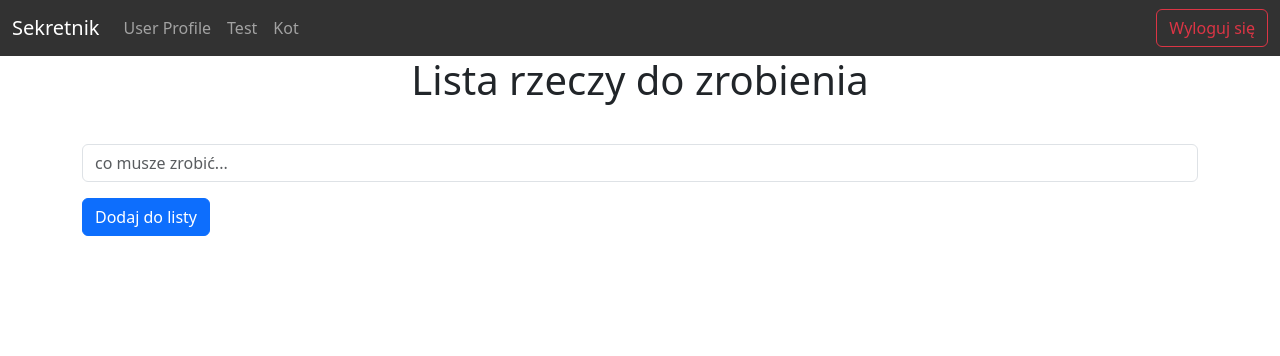
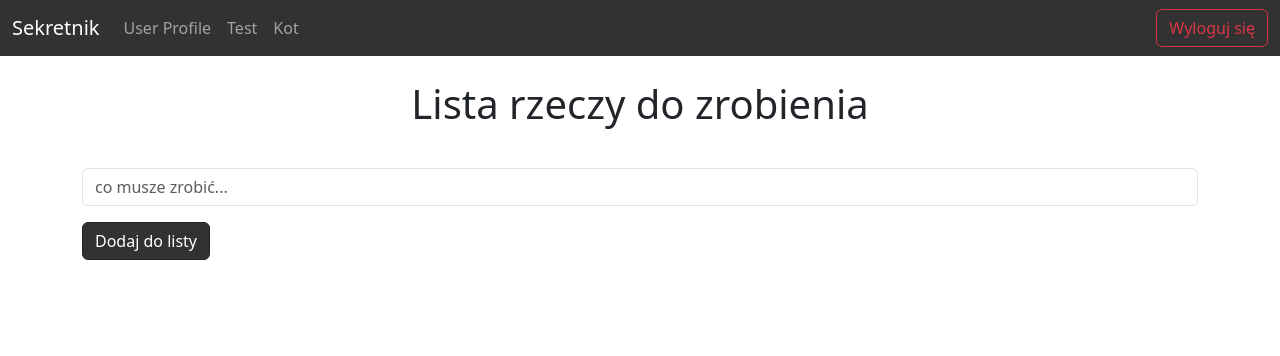
Before and after one commit to marcincwiek/PythonProject, a Flask app: page / in a window 1280 px wide. Shown: the top 356 px of the page. Run offline with Flask 3, Linux system fonts and the light colour scheme; the visitor is signed in with stand-in values (Sample User, id 1); data that the repository does not hold is empty.

Commit message:
style: btn colour change

```diff
--- a/templates/index.html
+++ b/templates/index.html
@@ -1,6 +1,7 @@
 {% extends 'base.html' %}
 
 {% block content %}
+<br>
 <div class="text-center mb-4">
     <h1>Lista rzeczy do zrobienia</h1>
 </div>
@@ -38,6 +39,6 @@
     <div class="mb-3">
         <input type="text" class="form-control" name="item_text" placeholder="co musze zrobić...">
     </div>
-    <button type="submit" class="btn btn-primary mb-3">Dodaj do listy</button>
+    <button type="submit" class="btn btn-dark mb-3" style="background-color: #323232">Dodaj do listy</button>
 </form>
 {% endblock %}
```
